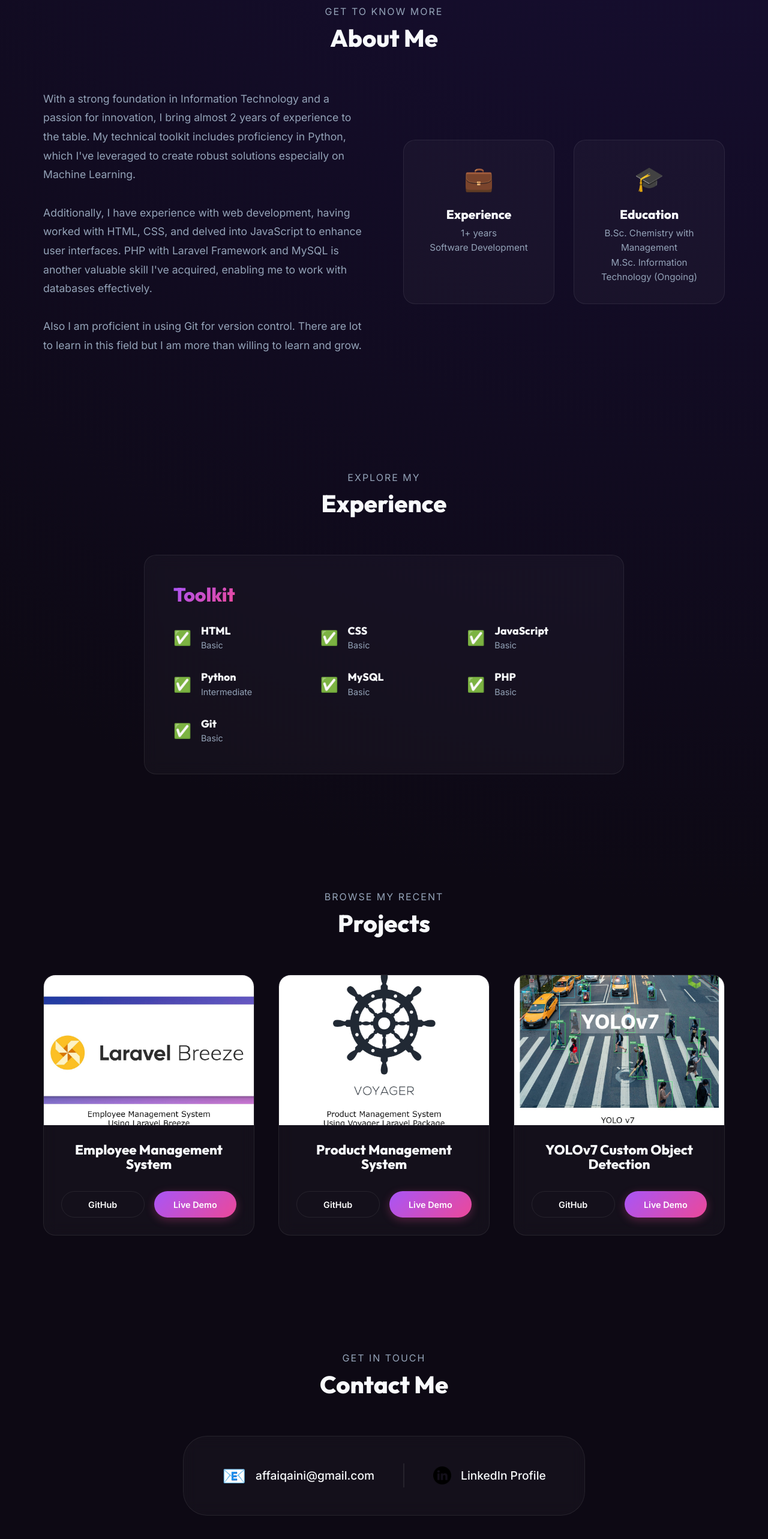
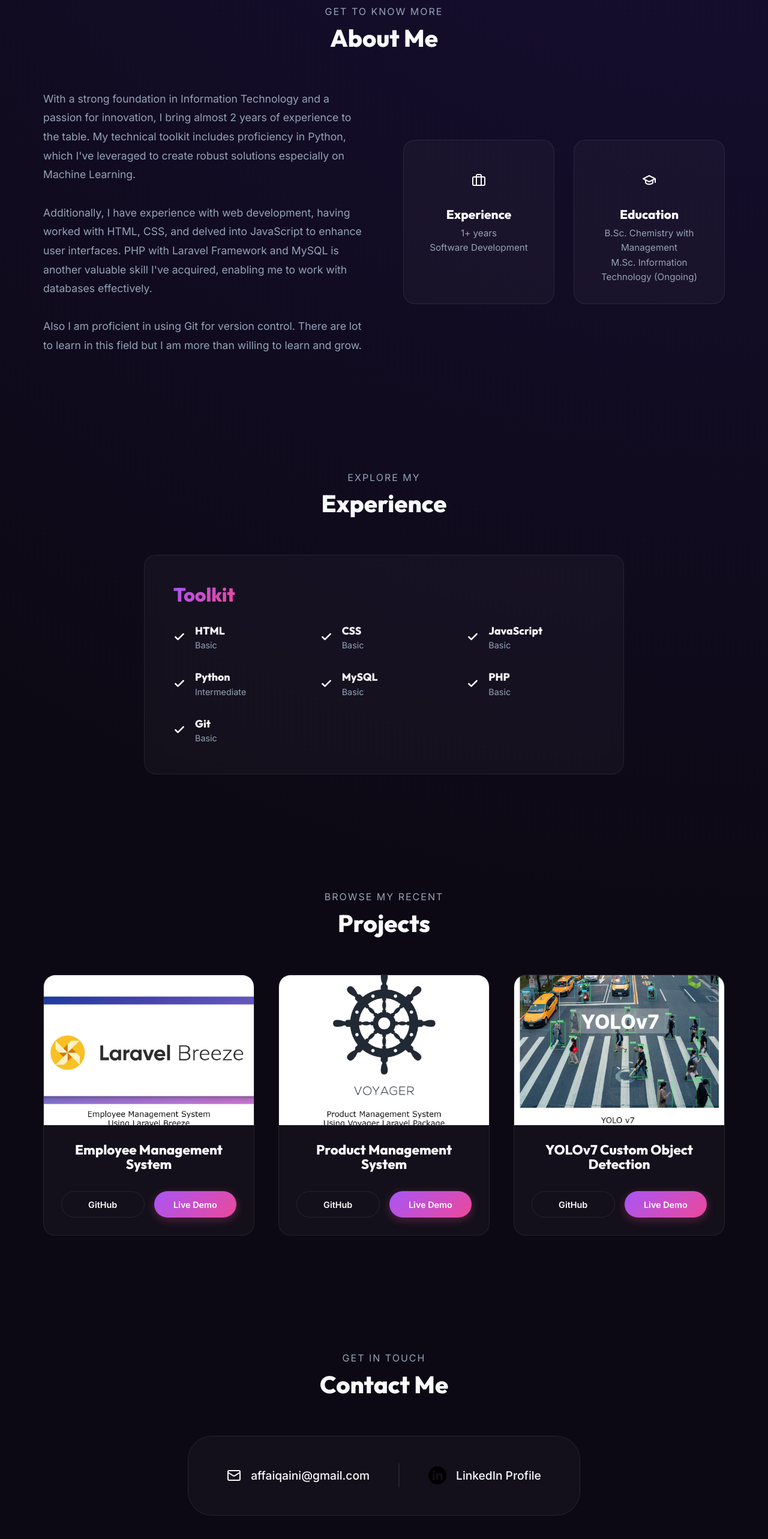
Before and after one commit to kittozaph/portfolio, a React (Vite) app: page / in a window 1280 px wide. Shown: the part 889-3455 px from the top of the page at 60% size. Built offline with nearby package versions, Linux system fonts and the light colour scheme.

Commit message:
feat: replace emoji icons with Lucide SVG icons across About, Contact, and Experience components

```diff
--- a/src/components/About.jsx
+++ b/src/components/About.jsx
@@ -29,12 +29,22 @@ const About = () => {
 
           <div className="about-cards-wrapper grid animate-fade-in-up delay-200">
             <div className="about-card glass-panel">
-              <div className="card-icon">💼</div>
+              <div className="card-icon">
+                <svg width="24" height="24" viewBox="0 0 24 24" fill="none" stroke="currentColor" strokeWidth="2" strokeLinecap="round" strokeLinejoin="round">
+                  <rect x="2" y="7" width="20" height="14" rx="2" ry="2" />
+                  <path d="M16 21V5a2 2 0 0 0-2-2h-4a2 2 0 0 0-2 2v16" />
+                </svg>
+              </div>
               <h3>Experience</h3>
               <p>1+ years <br />Software Development</p>
             </div>
             <div className="about-card glass-panel">
-              <div className="card-icon">🎓</div>
+              <div className="card-icon">
+                <svg width="24" height="24" viewBox="0 0 24 24" fill="none" stroke="currentColor" strokeWidth="2" strokeLinecap="round" strokeLinejoin="round">
+                  <path d="M22 10v6M2 10l10-5 10 5-10 5z" />
+                  <path d="M6 12v5c3 3 9 3 12 0v-5" />
+                </svg>
+              </div>
               <h3>Education</h3>
               <p>B.Sc. Chemistry with Management<br />M.Sc. Information Technology (Ongoing)</p>
             </div>
--- a/src/components/Contact.jsx
+++ b/src/components/Contact.jsx
@@ -12,7 +12,12 @@ const Contact = () => {
 
         <div className="contact-container glass-panel animate-fade-in-up delay-100">
           <div className="contact-item">
-            <span className="contact-icon">📧</span>
+            <span className="contact-icon">
+              <svg width="24" height="24" viewBox="0 0 24 24" fill="none" stroke="currentColor" strokeWidth="2" strokeLinecap="round" strokeLinejoin="round">
+                <rect width="20" height="16" x="2" y="4" rx="2" />
+                <path d="m22 7-8.97 5.7a1.94 1.94 0 0 1-2.06 0L2 7" />
+              </svg>
+            </span>
             <a href="mailto:affaiqaini@gmail.com" className="contact-link">
               affaiqaini@gmail.com
             </a>
--- a/src/components/Experience.jsx
+++ b/src/components/Experience.jsx
@@ -25,7 +25,11 @@ const Experience = () => {
           <div className="skills-grid">
             {skills.map((skill, index) => (
               <div key={index} className="skill-item">
-                <div className="skill-icon">✅</div>
+                <div className="skill-icon">
+                  <svg width="20" height="20" viewBox="0 0 24 24" fill="none" stroke="currentColor" strokeWidth="3" strokeLinecap="round" strokeLinejoin="round">
+                    <polyline points="20 6 9 17 4 12"/>
+                  </svg>
+                </div>
                 <div className="skill-details">
                   <h4>{skill.name}</h4>
                   <p>{skill.level}</p>
```
Also changed, not shown: 1 other file (tests, documents, lock files or other folders).
